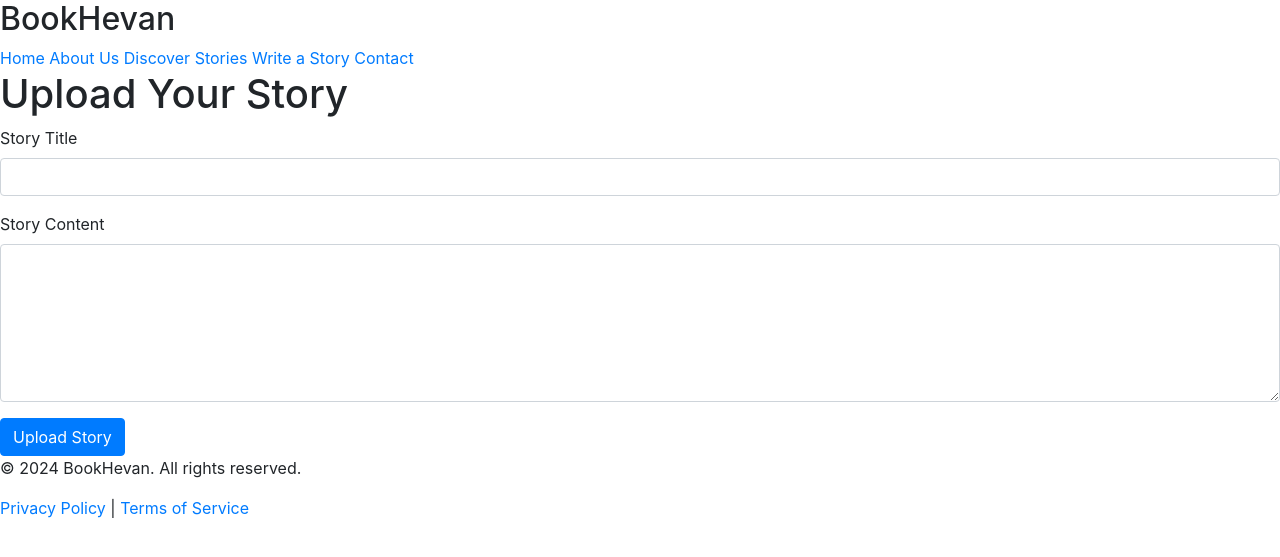
After one commit to GMPBhagya/web_CSC3132_PROJECT, a PHP site: page /write_story.php in a window 1280 px wide. The commit adds this page. Shown: the top 557 px of the page. Run offline with PHP 8.4, Linux system fonts and the light colour scheme.

Commit message:
index.php created

```diff
--- a/index.php
+++ b/index.php
@@ -164,6 +164,8 @@
   <a href="index.php">Home</a>
   <a href="about.html">About Us</a>
   <a href="#">Discover Stories</a>
+  <a href="#">Write a Story</a>
+
 
   <?php
   // Check if the user is logged in via the cookie
--- /dev/null
+++ b/write_story.php
@@ -0,0 +1,70 @@
+<?php
+// Include the database connection file
+include('dbconf.php');
+
+if ($_SERVER["REQUEST_METHOD"] == "POST") {
+    // Collect form data
+    $title = $_POST['title'];
+    $content = $_POST['content'];
+    $author_email = $_COOKIE['user_email']; // Assuming the user is logged in
+
+    // SQL query to insert the new story into the database
+    $sql = "INSERT INTO stories (title, content, author_email) VALUES ('$title', '$content', '$author_email')";
+
+    if ($conn->query($sql) === TRUE) {
+        $message = "Story uploaded successfully!";
+    } else {
+        $message = "Error: " . $sql . "<br>" . $conn->error;
+    }
+}
+?>
+
+<!DOCTYPE html>
+<html lang="en">
+<head>
+  <meta charset="UTF-8">
+  <meta name="viewport" content="width=device-width, initial-scale=1.0">
+  <title>Write a Story - BookHevan</title>
+  <link href="https://maxcdn.bootstrapcdn.com/bootstrap/4.5.2/css/bootstrap.min.css" rel="stylesheet">
+  <style>
+    /* Add styles here as needed */
+  </style>
+</head>
+<body>
+  <!-- Sidebar -->
+  <div class="sidebar">
+    <h2>BookHevan</h2>
+    <a href="index.php">Home</a>
+    <a href="about.php">About Us</a>
+    <a href="#">Discover Stories</a>
+    <a href="write_story.php">Write a Story</a>
+    <a href="#">Contact</a>
+  </div>
+
+  <!-- Main Content -->
+  <div class="main-content">
+    <section class="about-section">
+      <h1>Upload Your Story</h1>
+      <?php if (isset($message)) { echo "<p>$message</p>"; } ?>
+
+      <form action="write_story.php" method="POST">
+        <div class="form-group">
+          <label for="title">Story Title</label>
+          <input type="text" class="form-control" id="title" name="title" required>
+        </div>
+        <div class="form-group">
+          <label for="content">Story Content</label>
+          <textarea class="form-control" id="content" name="content" rows="6" required></textarea>
+        </div>
+        <button type="submit" class="btn btn-primary">Upload Story</button>
+      </form>
+    </section>
+
+    <!-- Footer -->
+    <footer class="footer">
+      <p>&copy; 2024 BookHevan. All rights reserved.</p>
+      <p><a href="#">Privacy Policy</a> | <a href="#">Terms of Service</a></p>
+    </footer>
+  </div>
+</body>
+</html>
```
